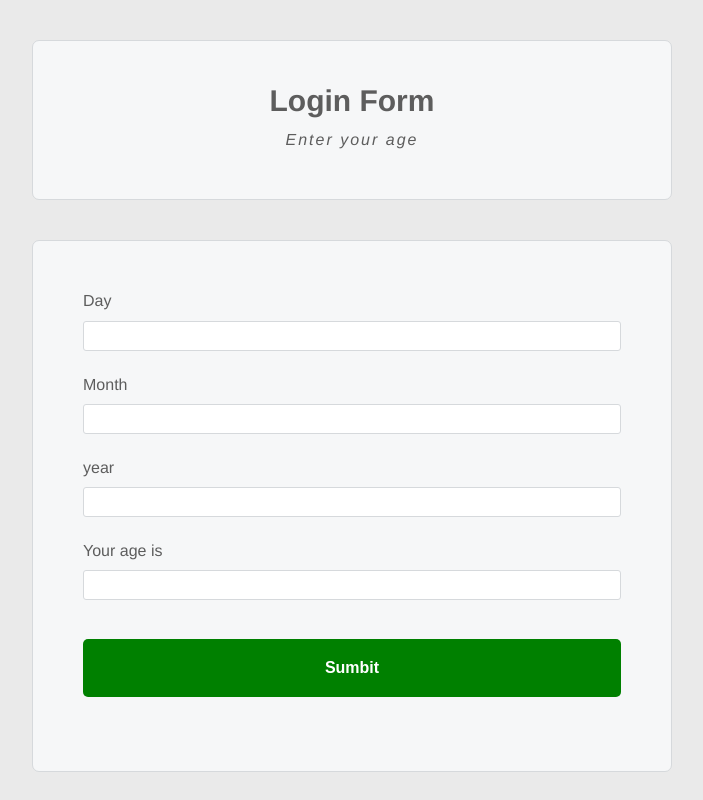
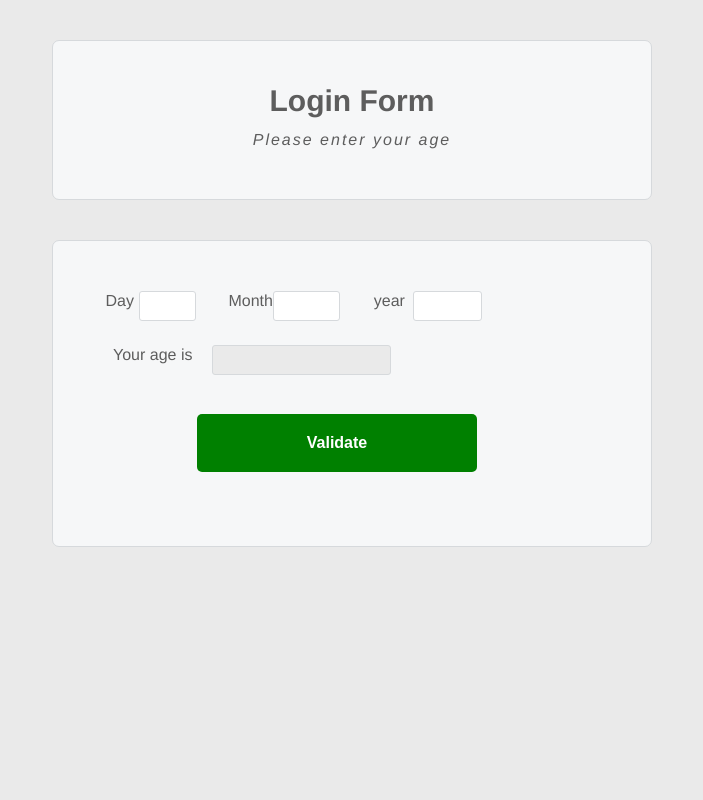
Before and after one commit to glgeorgiou/100-days-of-code-projects, a PHP site: page / in a window 1280 px wide. Shown: the whole page, without its empty margins (288-991 px from the left). Run offline with PHP 8.4, Linux system fonts and the light colour scheme.

Commit message:
Responsive design completed

```diff
--- a/custom-work/age-control/index.html
+++ b/custom-work/age-control/index.html
@@ -12,7 +12,7 @@
 
     <header class="header-form">
         <h1>Login Form</h1>
-        <p>Enter your age</p>
+        <p>Please enter your age</p>
     </header>
 
 
@@ -34,11 +34,11 @@
 
         <div class="form-row">
             <label for="output">Your age is</label>
-            <input type="text" name="" id="output">
+            <input type="text" name="" id="output" readonly>
         </div>
 
         <div class="form-row">
-            <button>Sumbit</button>
+            <button>Validate</button>
         </div>
     </form>
 
--- a/custom-work/age-control/styles.css
+++ b/custom-work/age-control/styles.css
@@ -23,7 +23,7 @@ body {
     border: 1px solid #D6D9DC;
     border-radius: 7px;
 
-    width: 50%;
+    width: 80%;
     margin: 40px 0;
     padding: 50px;
 }
@@ -33,6 +33,7 @@ body {
 }
 .header-form p {
     font-style: italic;
+    font-size: 14px;
     letter-spacing: 2px;
 }
 
@@ -42,13 +43,14 @@ body {
 .age-control-form {
     background-color: #F6F7F8;
     border: 1px solid #D6D9DC;
-    width: 50%;
+    width: 80%;
     border-radius: 7px;
     padding: 50px;
 }
 .form-row {
     display: flex;
     flex-direction: column;
+    justify-content: flex-start;
     flex-wrap: wrap;
     margin-bottom: 1.5em;
 }
@@ -77,3 +79,41 @@ body {
 .form-row button:hover{
     background-color:mediumseagreen;
 }
+#output {
+    background-color: #eaeaea;
+    user-select: none;
+    -moz-user-select: none;
+    -webkit-user-select: none;
+}
+
+
+/*Media queries*/
+@media (min-width: 400px) {
+
+    .age-control-form, .header-form {
+        max-width: 600px;
+    }
+    .header-form p {
+        font-size: 16px
+    }
+    .form-row {
+        flex-direction: row;
+        align-items: flex-start;
+        justify-content: space-around;
+        float:left;
+        margin-right: 30px;
+    }
+    .form-row input[type='number'], .form-row input[type='text'] {
+        width: 60%;
+    }
+
+    .form-row:nth-child(4), .form-row:nth-child(5) {
+        clear: both;
+    }
+    .form-row:nth-child(5) {
+        float: none;
+    }
+    .form-row button {
+        width: 60%;
+    }
+}
```
